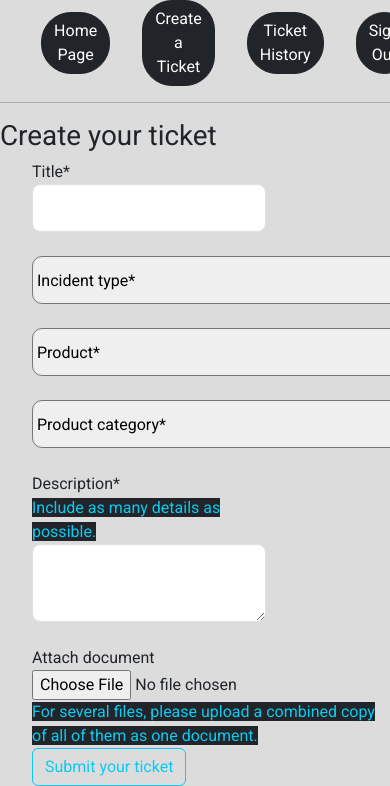
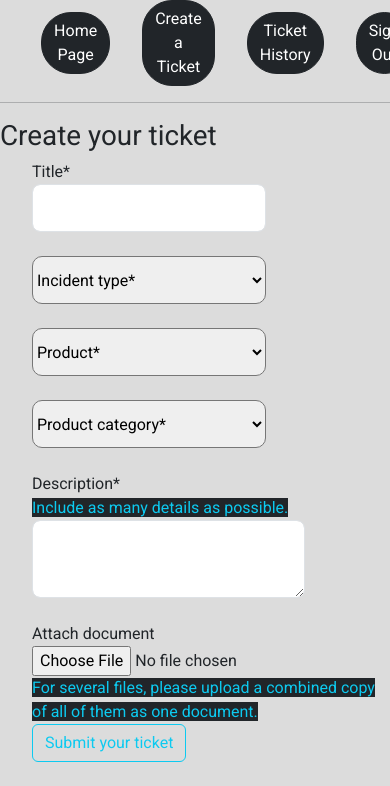
Before and after one commit to felixayot/custopedia, a Flask app: page /new_ticket in a window 390 px wide; the page is wider, and only the part inside the window is pictured. Shown: the part 68-854 px from the top of that part. After the commit the page ends 830 px from the top of that part, so only its background shows below. Run offline with Flask 3, Linux system fonts and the light colour scheme; the visitor is signed in with stand-in values (Sample User, id 1); some libraries are stand-ins or nearby versions.

Commit message:
Modify styles to be responsive in different devices

```diff
--- a/app/templates/new_ticket.html
+++ b/app/templates/new_ticket.html
@@ -19,7 +19,7 @@
   <div style="margin-left: 2em; margin-right: 30em">
     <select
       name="incident_type"
-      style="border-radius: 10px; width: 32.5em; height: 3em"
+      style="border-radius: 10px; width: 60vw; height: 3em"
     >
       <option selected>{{ form.incident_type.label }}</option>
       {% for choice in form.incident_type.choices %}
@@ -31,7 +31,7 @@
   <div style="margin-left: 2em; margin-right: 30em">
     <select
       name="product"
-      style="border-radius: 10px; width: 32.5em; height: 3em"
+      style="border-radius: 10px; width: 60vw; height: 3em"
     >
       <option selected>{{ form.product.label }}</option>
       {% for choice in form.product.choices %}
@@ -43,7 +43,7 @@
   <div style="margin-left: 2em; margin-right: 30em">
     <select
       name="product_category"
-      style="border-radius: 10px; width: 32.5em; height: 3em"
+      style="border-radius: 10px; width: 60vw; height: 3em"
     >
       <option selected>{{ form.product_category.label }}</option>
       {% for choice in form.product_category.choices %}
@@ -53,7 +53,7 @@
   </div>
   <br />
 
-  <div class="form-group" style="margin-left: 2em; width: 60vw;">
+  <div class="form-group" style="margin-left: 2em; width: 70vw;">
     {{ form.description.label(class="form-control-label") }}<br />
     <alert class="text-info bg-dark">Include as many details as possible.</alert
     ><br />
--- a/app/templates/ticket_history.html
+++ b/app/templates/ticket_history.html
@@ -1,6 +1,6 @@
 {% extends 'base.html' %} {% block content %}
 <h2>View your ticket history</h2>
-<table class="table-info table-bordered" style="width: 50em; margin-left: 1em; margin-top: 2em;">
+<table class="table-info table-bordered" style="width: 70vw; margin-left: 1em; margin-top: 2em;">
   <thead>
     <tr>
       <th class="table-info">Ticket Number</th>
--- a/app/templates/update_ticket.html
+++ b/app/templates/update_ticket.html
@@ -2,7 +2,7 @@
 <h1 style="margin-left: 2em">Update ticket</h1>
 <form action="" method="POST" novalidate>
     {{ form.hidden_tag() }}
-    <div class="form-group" style="margin-left: 2em; margin-right: 30em;">
+    <div class="form-group" style="margin-left: 2em; width: 70vw;">
         {{ form.description.label(class="form-control-label") }}<br>
         <alert class="text-info bg-dark">Include as many details as possible.</alert><br />
         {% if form.description.errors %}
```
